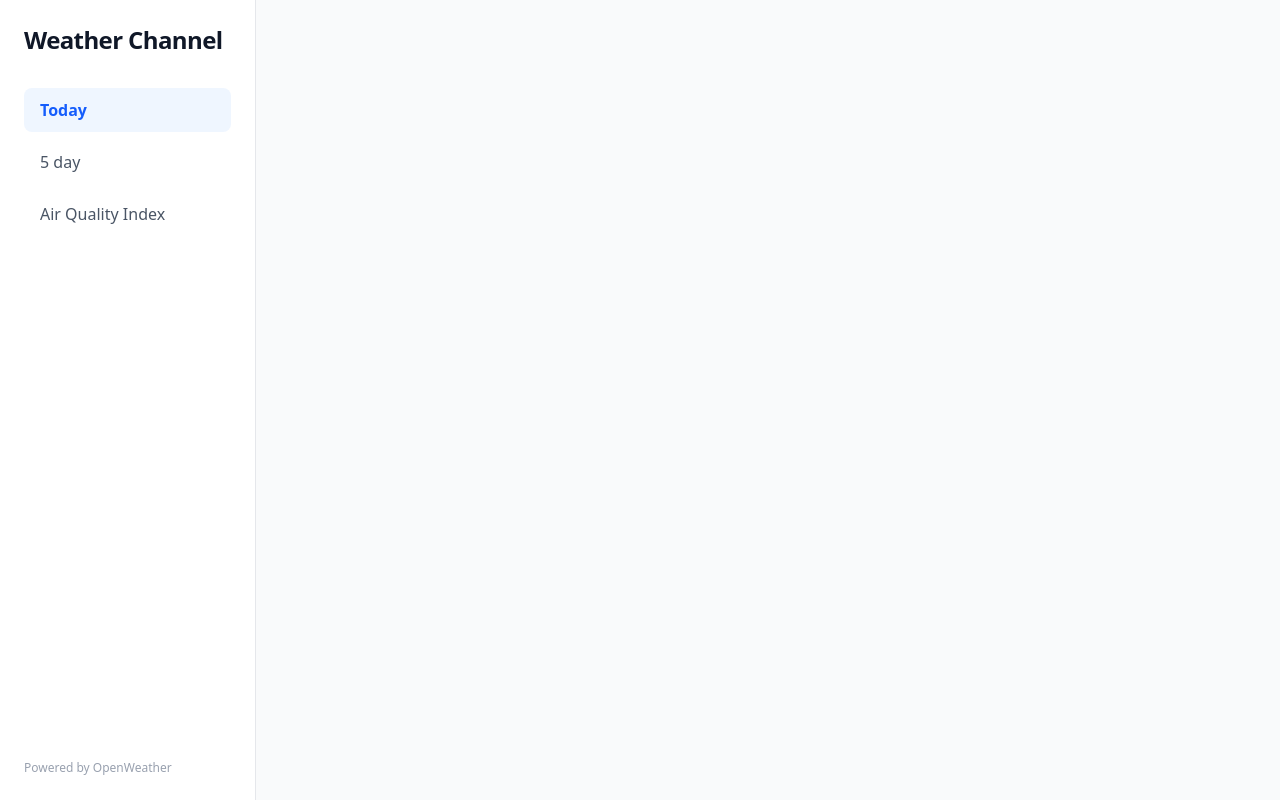
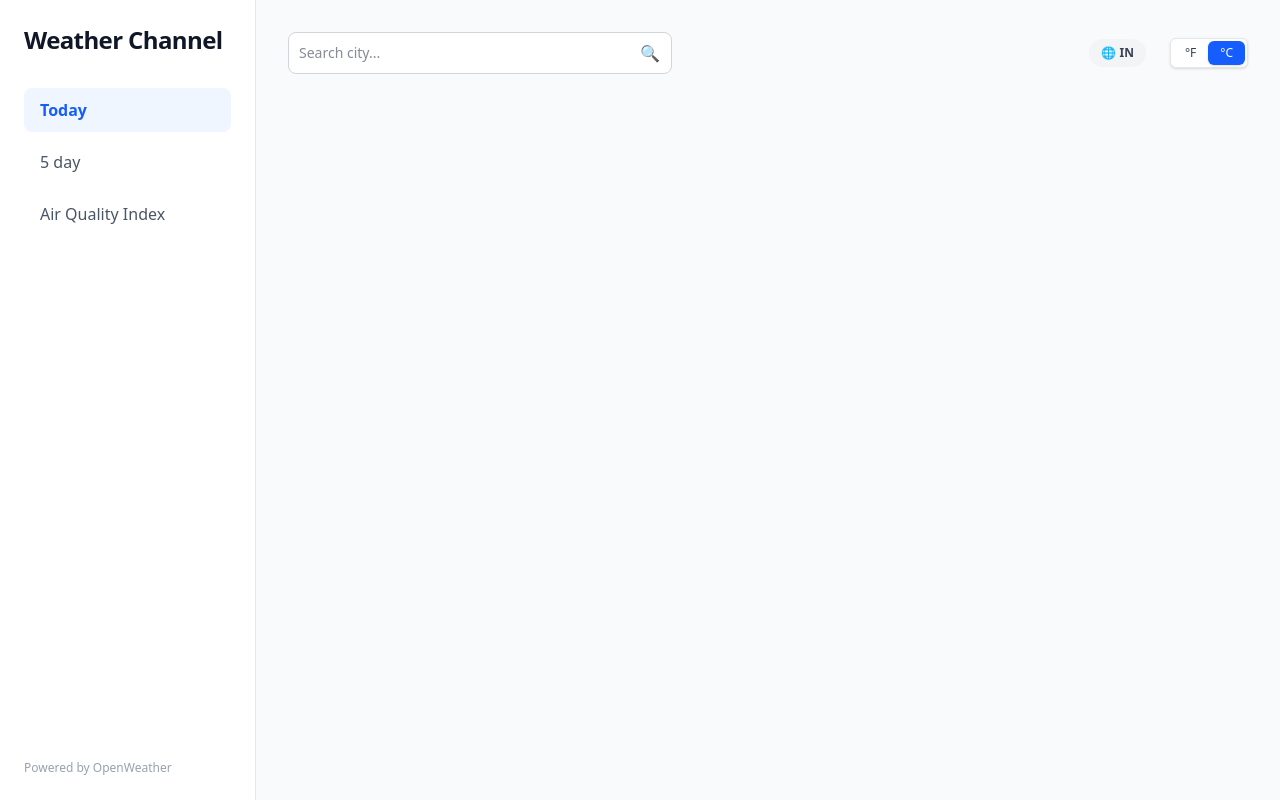
Before and after one commit to Shivank-Arya/project---weather-forecast-app, a website: page distribution/index.html in a window 1280 px wide. Drawn offline with Linux system fonts and the light colour scheme.

Commit message:
searchbox, country and toggle for temperature unit...

```diff
--- a/distribution/index.html
+++ b/distribution/index.html
@@ -1,11 +1,13 @@
 <!DOCTYPE html>
 <html lang="en">
+
 <head>
     <meta charset="UTF-8">
     <meta name="viewport" content="width=device-width, initial-scale=1.0">
     <title>Weather Forecast Application</title>
     <link href="./style.css" rel="stylesheet">
 </head>
+
 <body class="bg-gray-50 text-gray-800 antialiased font-sans">
 
     <div class="flex min-h-screen">
@@ -17,13 +19,16 @@
                 </h1>
 
                 <nav class="space-y-2">
-                    <a href="#" class="flex items-center space-x-3 px-4 py-2.5 rounded-lg font-semibold bg-blue-50 text-blue-600 transition">
+                    <a href="#"
+                        class="flex items-center space-x-3 px-4 py-2.5 rounded-lg font-semibold bg-blue-50 text-blue-600 transition">
                         <span>Today</span>
                     </a>
-                    <a href="#" class="flex items-center space-x-3 px-4 py-2.5 rounded-lg font-medium text-gray-600 hover:bg-gray-50 hover:text-gray-900 transition">
+                    <a href="#"
+                        class="flex items-center space-x-3 px-4 py-2.5 rounded-lg font-medium text-gray-600 hover:bg-gray-50 hover:text-gray-900 transition">
                         <span>5 day</span>
                     </a>
-                    <a href="#" class="flex items-center space-x-3 px-4 py-2.5 rounded-lg font-medium text-gray-600 hover:bg-gray-50 hover:text-gray-900 transition">
+                    <a href="#"
+                        class="flex items-center space-x-3 px-4 py-2.5 rounded-lg font-medium text-gray-600 hover:bg-gray-50 hover:text-gray-900 transition">
                         <span>Air Quality Index</span>
                     </a>
                 </nav>
@@ -34,8 +39,45 @@
             </div>
         </aside>
 
+        <main class="flex-1 p-8 flex flex-col gap-6 max-w-5xl">
+
+            <header class="flex flex-col sm:flex-row gap-4 sm:items-center justify-between">
+
+                <form class="flex items-center max-w-sm w-full">
+                    <label for="city-search" class="sr-only">Search City</label>
+                    <div class="relative w-full">
+                        <input type="text" id="city-search"
+                            class="bg-white border border-gray-300 text-gray-900 text-sm rounded-lg focus:ring-blue-500 focus:border-blue-500 block w-full p-2.5 pr-10"
+                            placeholder="Search city..." required />
+                        <button type="submit"
+                            class="absolute inset-y-0 right-0 flex items-center pr-3 text-gray-500 hover:text-blue-600">
+                            <span>🔍</span>
+                        </button>
+                    </div>
+                </form>
+
+                <div class="flex items-center justify-end gap-6 text-sm font-medium text-gray-600">
+                    <span
+                        class="flex items-center gap-1.5 bg-gray-100 px-3 py-1.5 rounded-full text-xs font-semibold text-gray-700">
+                        🌐 IN
+                    </span>
+                    <div class="inline-flex rounded-md shadow-sm border border-gray-200 bg-white p-0.5" role="group">
+                        <button type="button" id="unit-f"
+                            class="px-3 py-1 text-xs font-medium text-gray-700 rounded-md hover:bg-gray-50">
+                            °F
+                        </button>
+                        <button type="button" id="unit-c"
+                            class="px-3 py-1 text-xs font-medium text-white bg-blue-600 rounded-md shadow-sm">
+                            °C
+                        </button>
+                    </div>
+                </div>
+            </header>
+
+
+        </main>
     </div>
-
     <script src="./index.js"></script>
 </body>
+
 </html>
```
